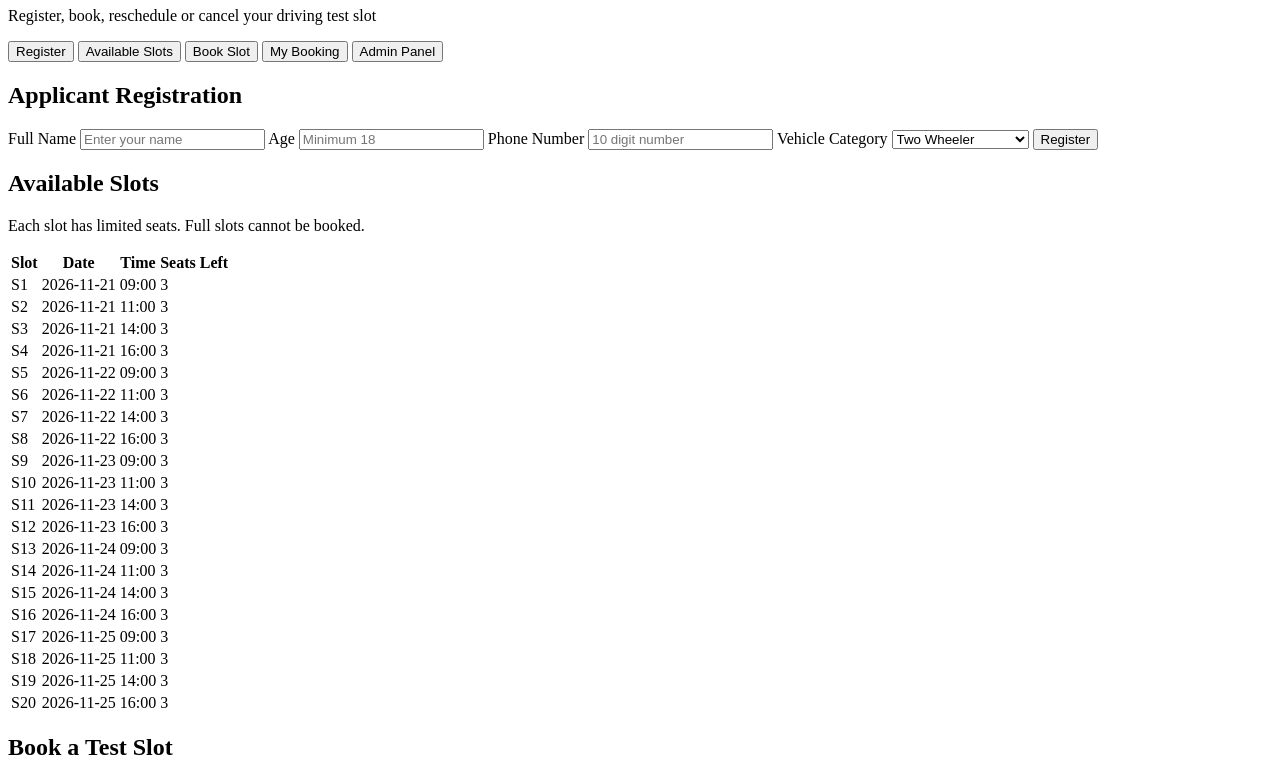
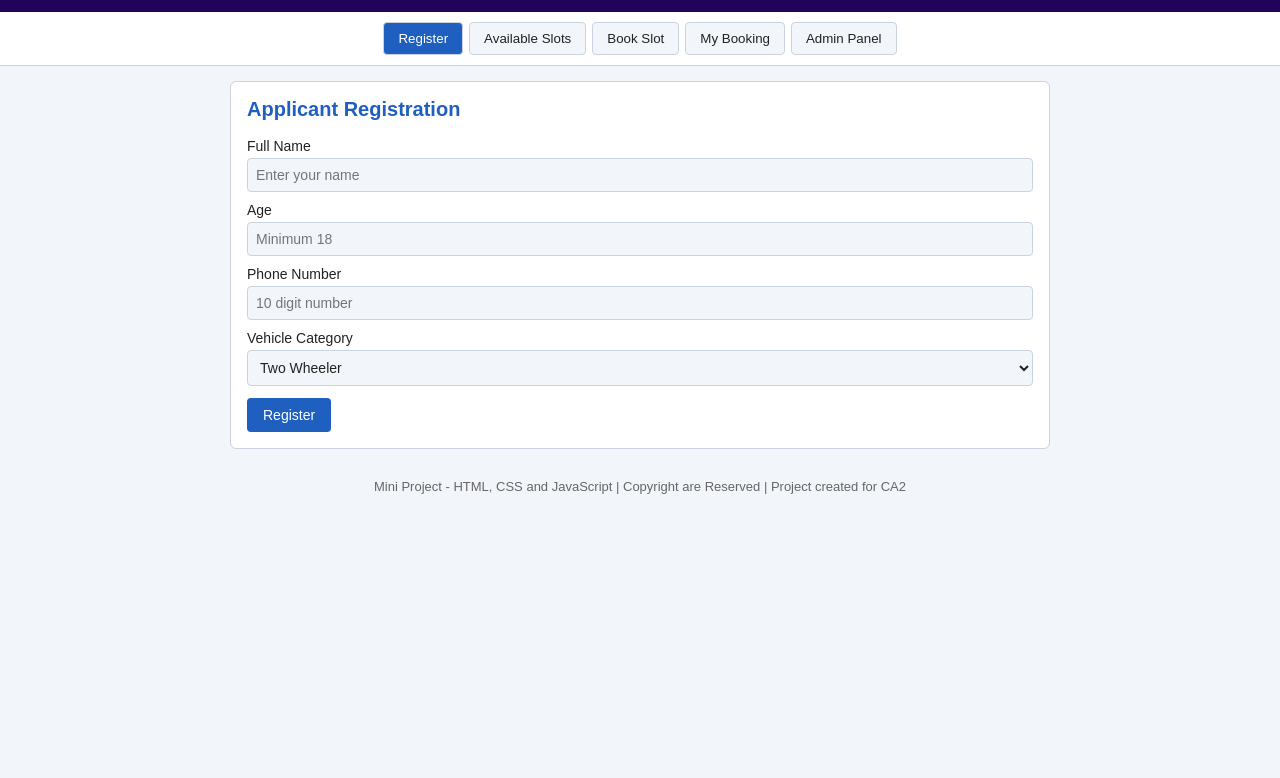
Before and after one commit to pkcpranav007-spec/cse-326-project, a plain HTML site: page index.html in a window 1280 px wide. Shown: the part 73-851 px from the top of the page. After the commit the page ends 800 px from the top, so only its background shows below. Drawn offline with Linux system fonts and the light colour scheme.

Commit message:
Update index.html

```diff
--- a/index.html
+++ b/index.html
@@ -4,7 +4,7 @@
 <meta charset="UTF-8">
 <meta name="viewport" content="width=device-width, initial-scale=1, viewport-fit=cover">
 <title>Driving Test Slot Management System</title>
-<link rel="stylesheet" href="css02.css">
+<link rel="stylesheet" href="style.css">
 </head>
 <body>
 
```
